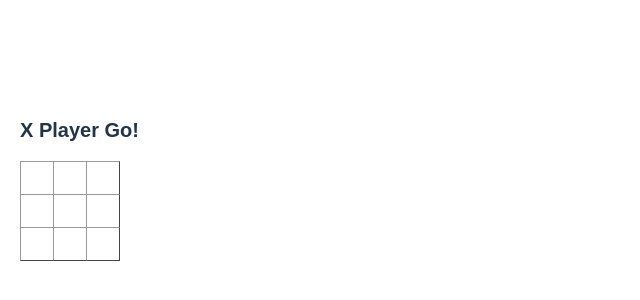
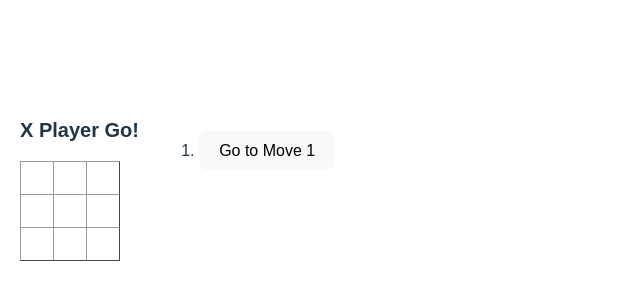
Before and after one commit to Young-Griff/LearningReact, a React (Vite) app in the folder tic-tac-toe-app/: page / in a window 1280 px wide. Shown: the part 232-532 px from the top of the page, without its empty margins (0-640 px from the left). Built offline with nearby package versions, Linux system fonts and the light colour scheme.

Commit message:
Added history tracking to game allowing players to undo and restart.

```diff
--- a/tic-tac-toe-app/src/App.tsx
+++ b/tic-tac-toe-app/src/App.tsx
@@ -28,23 +28,18 @@ function BoardRow({ row, values, handleClick }) {
   );
 }
 
-function Board({ player, switchPlayer }) {
+function Board({ player, squares, onPlay }) {
   // store each squares status in the parent
-  const [squares, setSquares] = useState(Array(9).fill(""));
-  const [prevSquares, setPrev] = useState(Array(9).fill(""));
-
   let title = player + " Player Go!";
   if (solved(squares)) title = player + " Wins!";
 
   function handleClick(i) {
-    // only allow players to change empty cells
-    if (!solved(squares) && squares[i] == "") {
-      const nextSquares = squares.slice();
-      nextSquares[i] = player;
-      setPrev(squares);
-      setSquares(nextSquares);
-      if (!solved(nextSquares)) switchPlayer();
-    }
+    // only allow players to change empty cells when board playable
+    if (solved(squares) || squares[i] != "") return;
+    const nextSquares = squares.slice();
+    if (player == "X") nextSquares[i] = "X";
+    else nextSquares[i] = "O";
+    onPlay(nextSquares, solved(nextSquares));
   }
 
   // check if a 3x3 tic-tac-toe board is solved
@@ -80,7 +75,7 @@ function Board({ player, switchPlayer }) {
 
   return (
     <>
-      <Title message={title} />
+      <h2>{title}</h2>
       <BoardRow
         row={0}
         values={squares.slice(0, 3)}
@@ -100,19 +95,60 @@ function Board({ player, switchPlayer }) {
   );
 }
 
-function Title({ message }) {
-  return <h2>{message}</h2>;
+function History({ history, goBack }) {
+  const moves = history.map((board, move) => {
+    let description = "Go to Move " + (move + 1);
+
+    return (
+      <li key={move}>
+        <button onClick={() => goBack(move)}>{description}</button>
+      </li>
+    );
+  });
+
+  return <>{moves}</>;
 }
 
-function App() {
+function Game() {
   const [player, setPlayer] = useState("X");
+  const [history, setHistory] = useState([Array(9).fill("")]);
+  const curBoard = history[history.length - 1];
 
   function switchPlayer() {
     if (player == "X") setPlayer("O");
     else setPlayer("X");
   }
 
-  return <Board player={player} switchPlayer={switchPlayer} />;
+  function onPlay(newBoard, solved) {
+    setHistory([...history, newBoard]);
+    if (!solved) {
+      if (player == "X") setPlayer("O");
+      else setPlayer("X");
+    }
+  }
+
+  function goBack(move) {
+    if (move % 2 == 0) setPlayer("X");
+    else setPlayer("O");
+    setHistory(history.slice(0, move + 1));
+  }
+
+  return (
+    <div className="game">
+      <div className="board">
+        <Board player={player} squares={curBoard} onPlay={onPlay} />
+      </div>
+      <div className="game-info">
+        <ol>
+          <History history={history} goBack={goBack} />
+        </ol>
+      </div>
+    </div>
+  );
+}
+
+function App() {
+  return <Game />;
 }
 
 export default App;
```
